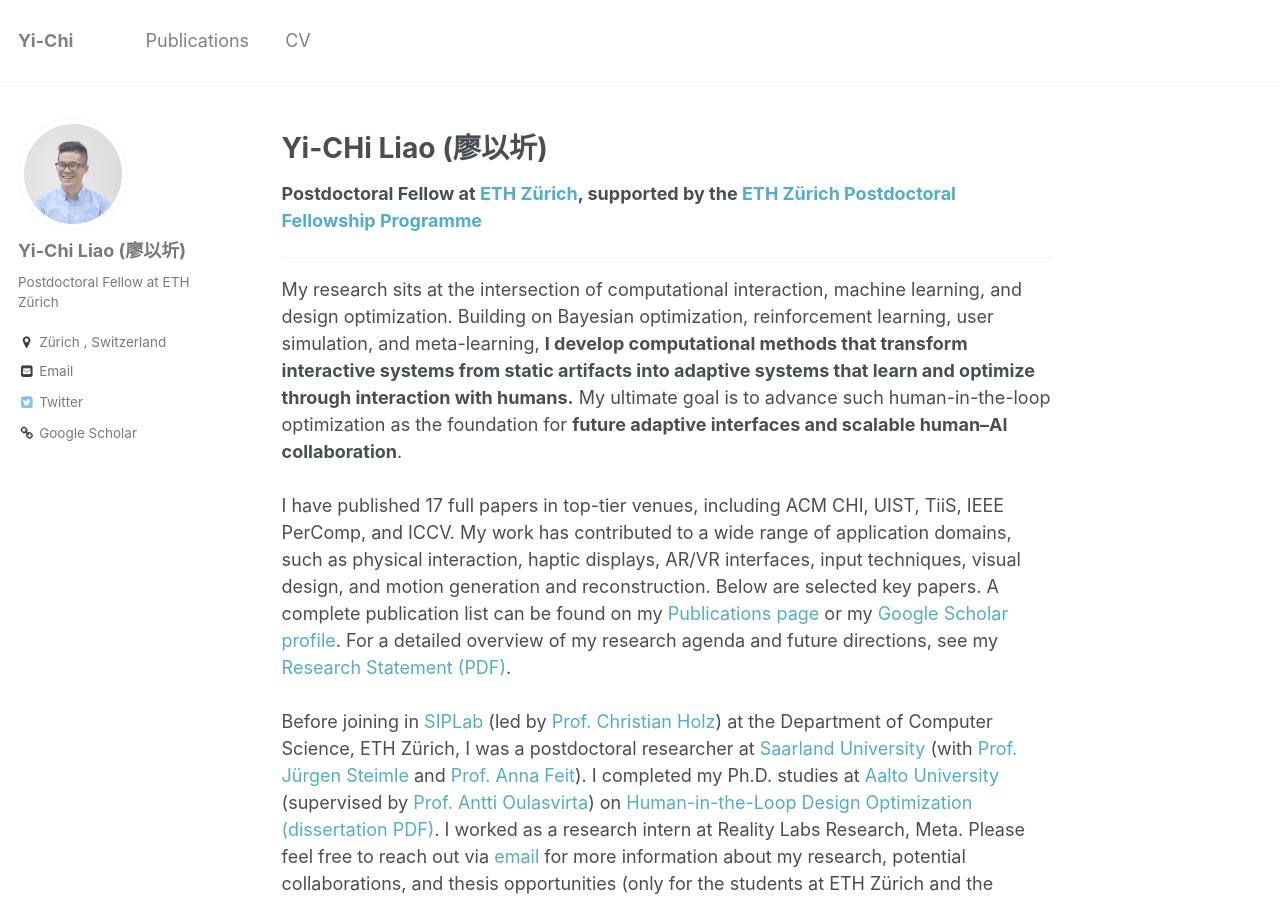
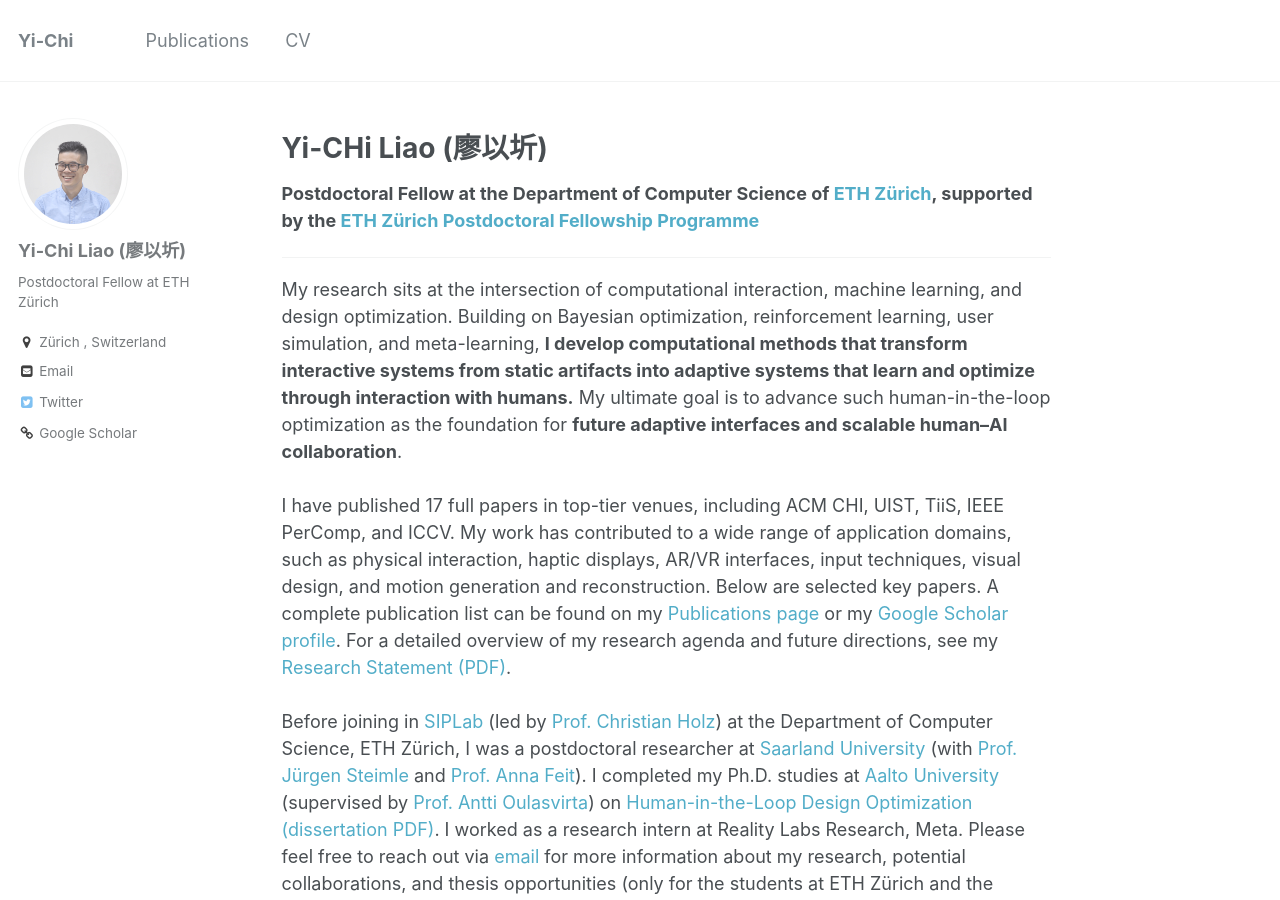
Before and after one commit to yichiliao/yichiliao.github.io, a Jekyll site: the page built from _pages/about.md, in a window 1280 px wide and 900 px high. Built offline with Jekyll 4.4.1, drawn with Linux system fonts in a browser that asks for light colours.

Commit message:
updating about

```diff
--- a/_pages/about.md
+++ b/_pages/about.md
@@ -8,7 +8,7 @@
   - /about.html
 ---
 # **Yi-CHi Liao (廖以圻)**
-**Postdoctoral Fellow at [ETH Zürich](https://ethz.ch/en.html), supported by the [ETH Zürich Postdoctoral Fellowship Programme](https://grantsoffice.ethz.ch/funding-opportunities/internal/eth-fellowships.html)**
+**Postdoctoral Fellow at the Department of Computer Science of [ETH Zürich](https://ethz.ch/en.html), supported by the [ETH Zürich Postdoctoral Fellowship Programme](https://grantsoffice.ethz.ch/funding-opportunities/internal/eth-fellowships.html)**
 
 ------
 
```
